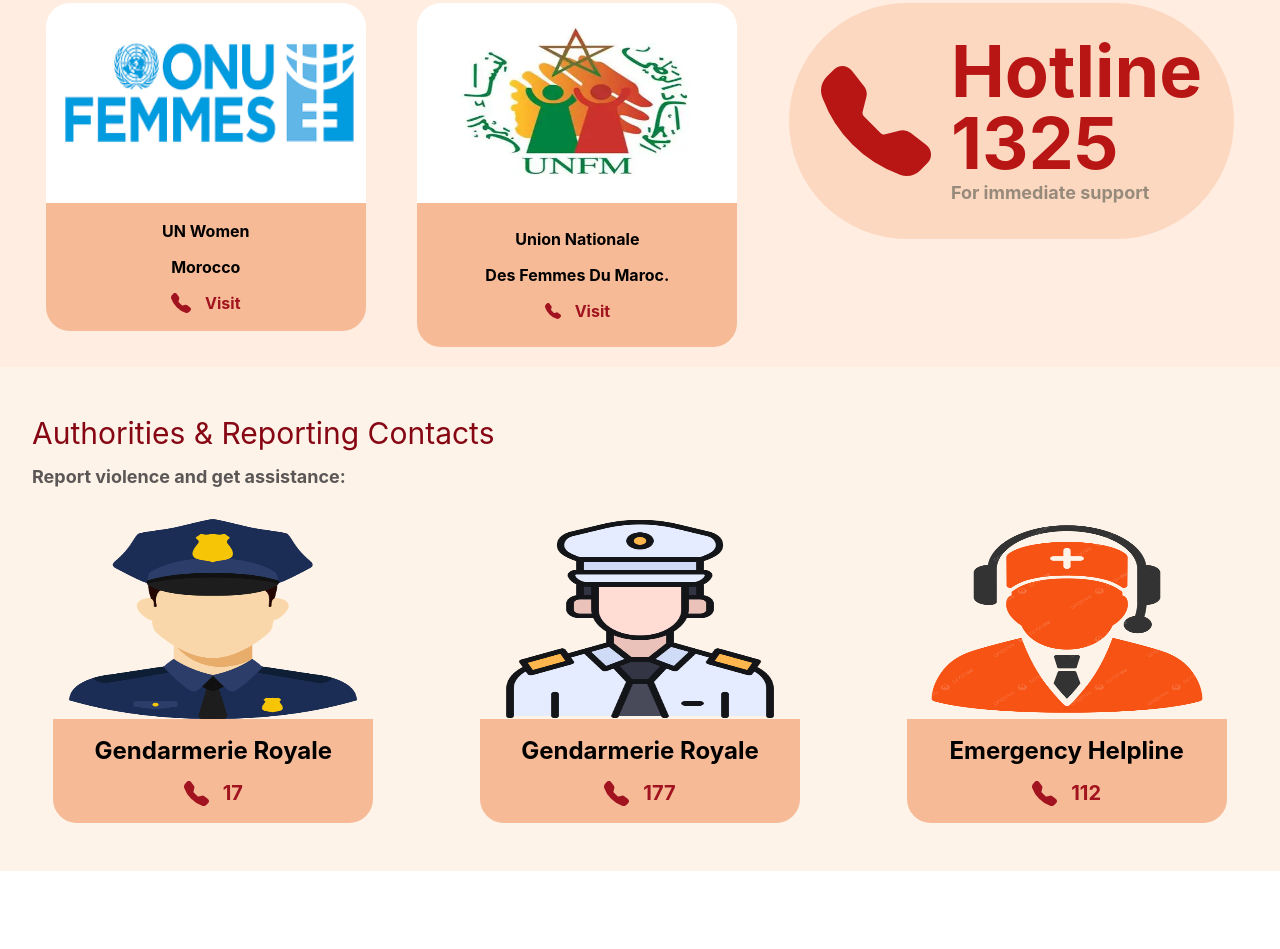
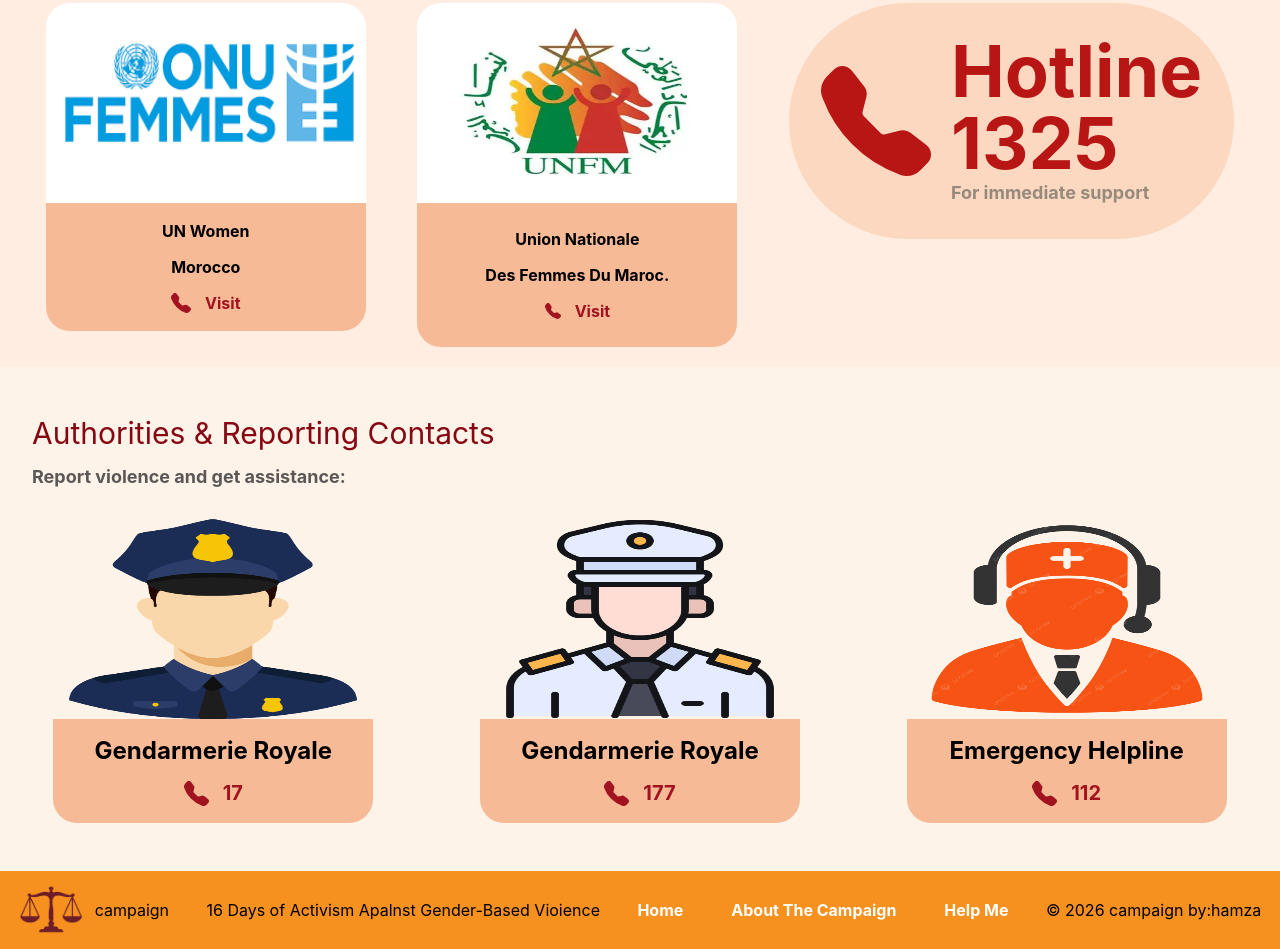
Before and after one commit to hamza-sifi/hamza_sifi_final_project_html_css, a website: page public/pages/Help.html in a window 1280 px wide. Shown: the part 917-1866 px from the top of the page. Before the commit the page ends 1788 px from the top, so only its background shows below. Drawn offline with Linux system fonts and the light colour scheme.

Commit message:
fixed problem body place &  added footer in page 3 (help)

```diff
--- a/public/pages/Help.html
+++ b/public/pages/Help.html
@@ -34,7 +34,7 @@
 
         </nav>
     </header>
-</body>
+
 <main>
     <!-- hero section  -->
     <section
@@ -237,16 +237,23 @@
             </div>
 
         </div>
-
-
         </div>
-
         </div>
     </section>
+</main>
+  <footer class="bg-[#f69120] flex items-center justify-around py-[15px] max-sm:flex-col max-sm:gap-4 ">
+    <div class="flex gap-3 items-center w-fit">
+      <img class="w-[4rem] h-[3rem]" src="../images/logo-removebg-preview.png" alt="" />
+      <h3>campaign</h3>
+    </div>
+    <span>16 Days of Activism Apalnst Gender-Based Vioience</span>
+    <div class="flex gap-[3rem] text-white font-bold capitalize ">
+      <a class="" href="../../index.html">home</a>
+      <a class="" href="./campaign.html">About the Campaign</a>
+      <a class="" href="./Help.html">Help Me</a>
+    </div>
+    <span>&copy; 2026 campaign by:hamza</span>
+  </footer>
 
-
-
-
-</main>
-
+</body>
 </html>
```
